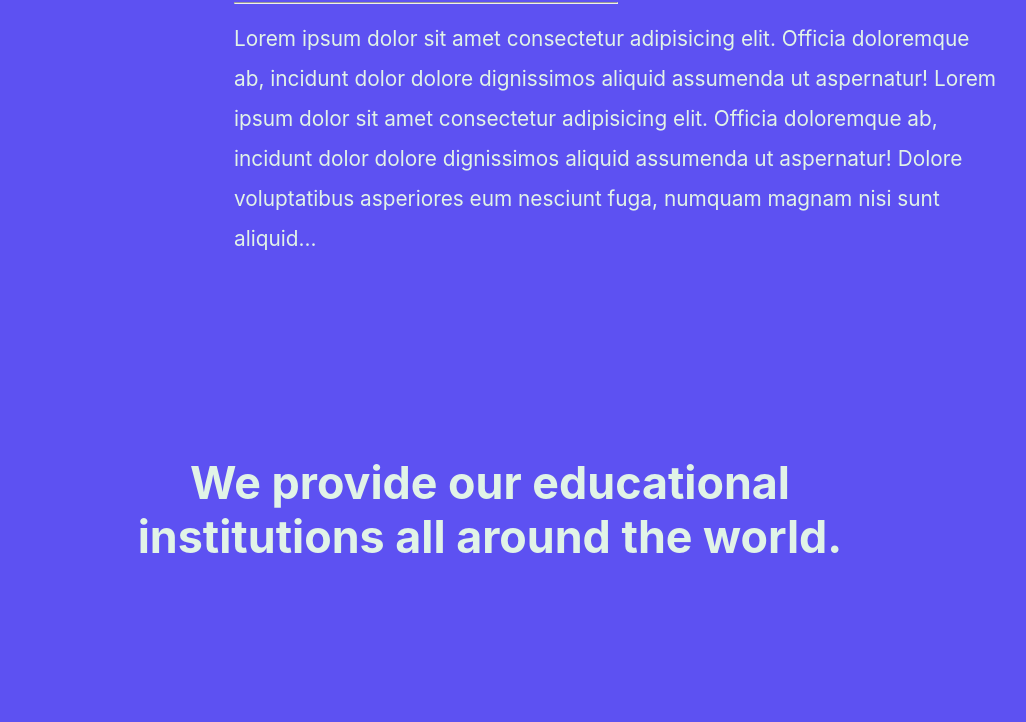
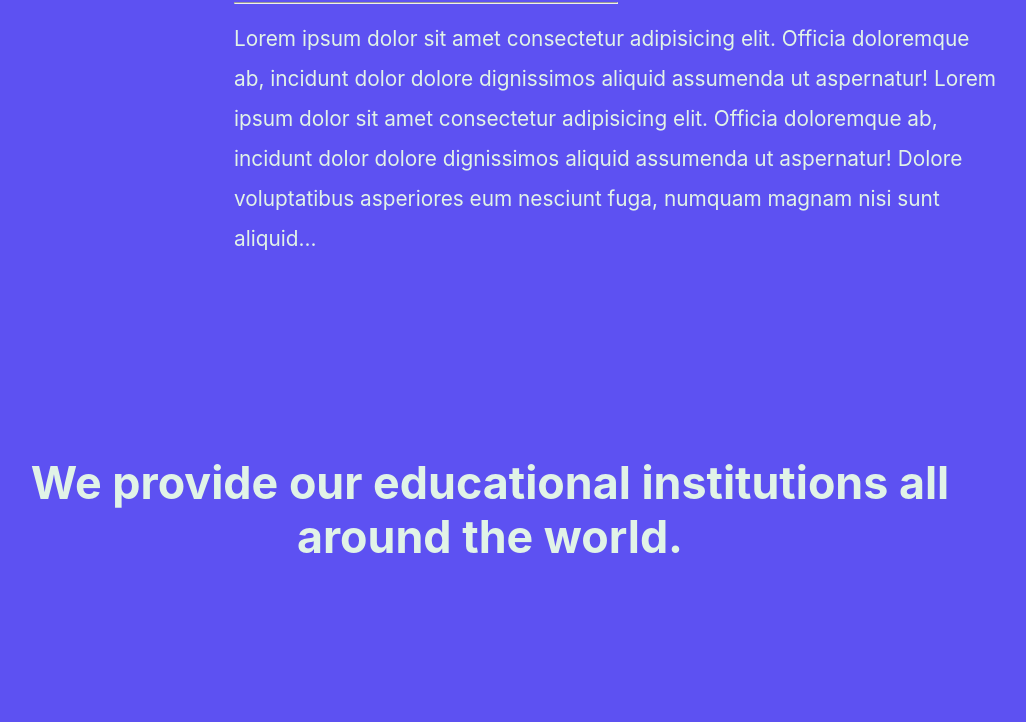
Before and after one commit to Michal-Kok/fancy-page, a React (Create React App) app: page /#/offer in a window 1280 px wide. Shown: the part 1144-1866 px from the top of the page, without its empty margins (150-1176 px from the left). Built offline with nearby package versions, Linux system fonts and the light colour scheme.

Commit message:
little resolution changes

```diff
--- a/src/components/OfferDescription.jsx
+++ b/src/components/OfferDescription.jsx
@@ -1,5 +1,5 @@
 import '../styles/offerDescription.scss';
-import { ReactComponent as PhotosSVG } from '../img/photos.svg';
+import { ReactComponent as PlayingChildrenSVG } from '../img/playingChildren.svg';
 import React, { useEffect } from 'react';
 import { gsap } from 'gsap';
 import { ScrollTrigger } from 'gsap/ScrollTrigger';
@@ -13,7 +13,7 @@ function OfferDescription() {
         if (window.innerWidth > 1024) {
             return (
                 <div className="offerDescription__svgContainer">
-                    < PhotosSVG />
+                    < PlayingChildrenSVG />
                 </div>
             );
         } else return null;
--- a/src/styles/offerPlaces.scss
+++ b/src/styles/offerPlaces.scss
@@ -128,7 +128,8 @@
             }
 
             &__svgContainer {
-                width: 50%;
+                width: 40%;
+                height: fit-content;
             }
 
         }
@@ -152,7 +153,7 @@
         &__mapContainer {
 
             &__title {
-                padding: 0 30vh;
+                padding: 0 15vh;
                 font-size: 2.8em;
                 margin-bottom: 120px;
             }
```
Also changed, not shown: src/img/photos.svg (deleted), src/img/playingChildren.svg (added).
